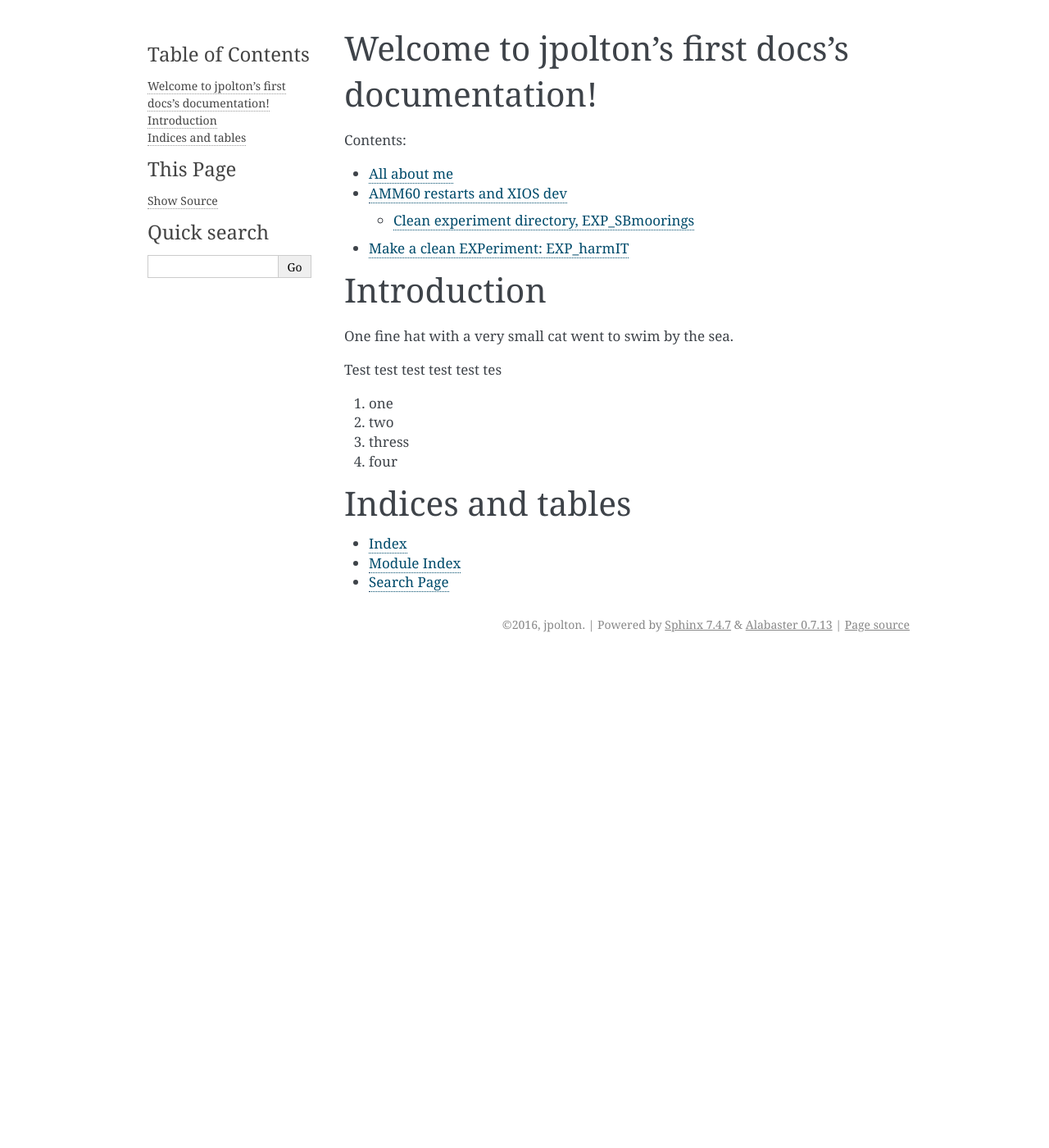
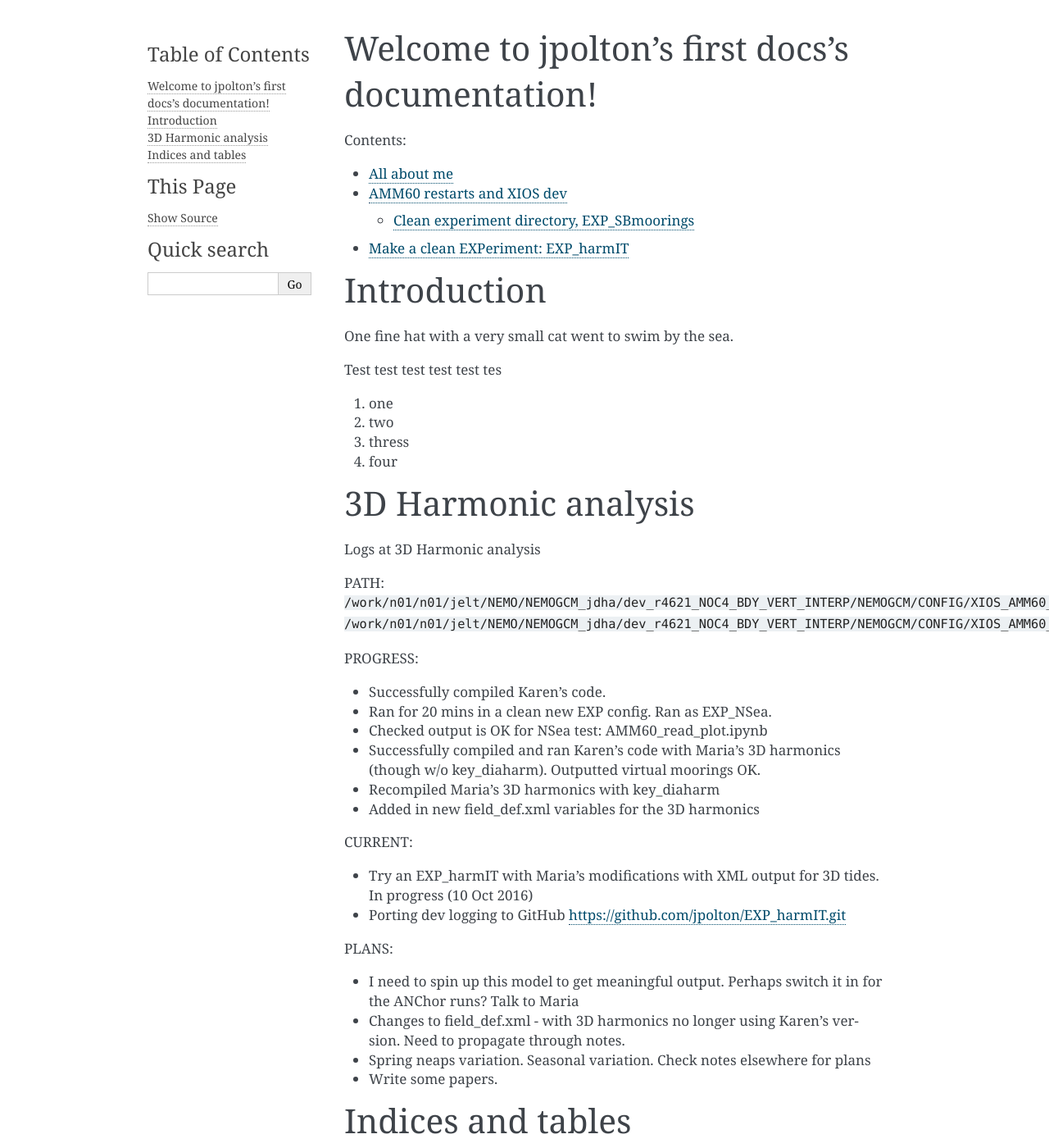
Before and after one commit to jpolton/NEMO_docs, a Sphinx documentation site: the page built from docs/index.rst, in a window 1280 px wide and 1400 px high. Shown: the whole window at 82% size. Built offline with Sphinx 7.4.7, drawn with Linux system fonts in a browser that asks for light colours.

Commit message:
Edit the index page

```diff
--- a/docs/index.rst
+++ b/docs/index.rst
@@ -28,6 +28,37 @@ Test test test test test tes
 #. thress
 #. four
 
+
+3D Harmonic analysis
+====================
+
+Logs at 3D Harmonic analysis
+
+PATH: ``/work/n01/n01/jelt/NEMO/NEMOGCM_jdha/dev_r4621_NOC4_BDY_VERT_INTERP/NEMOGCM/CONFIG/XIOS_AMM60_nemo``
+``/work/n01/n01/jelt/NEMO/NEMOGCM_jdha/dev_r4621_NOC4_BDY_VERT_INTERP/NEMOGCM/CONFIG/XIOS_AMM60_nemo_harmIT``
+
+PROGRESS:
+
+* Successfully compiled Karen’s code.
+* Ran for 20 mins in a clean new EXP config. Ran as EXP_NSea.
+* Checked output is OK for NSea test: AMM60_read_plot.ipynb
+* Successfully compiled and ran Karen's code with Maria’s 3D harmonics (though w/o key_diaharm). Outputted virtual moorings OK.
+* Recompiled Maria’s 3D harmonics with key_diaharm
+* Added in new field_def.xml variables for the 3D harmonics
+
+CURRENT:
+
+* Try an EXP_harmIT with Maria’s modifications with XML output for 3D tides. In progress (10 Oct 2016)
+* Porting dev logging to GitHub https://github.com/jpolton/EXP_harmIT.git
+
+PLANS:
+
+* I need to spin up this model to get meaningful output. Perhaps switch it in for the ANChor runs? Talk to Maria
+* Changes to field_def.xml  - with 3D harmonics no longer using Karen’s version. Need to propagate through notes.
+* Spring neaps variation. Seasonal variation. Check notes elsewhere for plans
+* Write some papers.
+
+
 Indices and tables
 ==================
 
```
